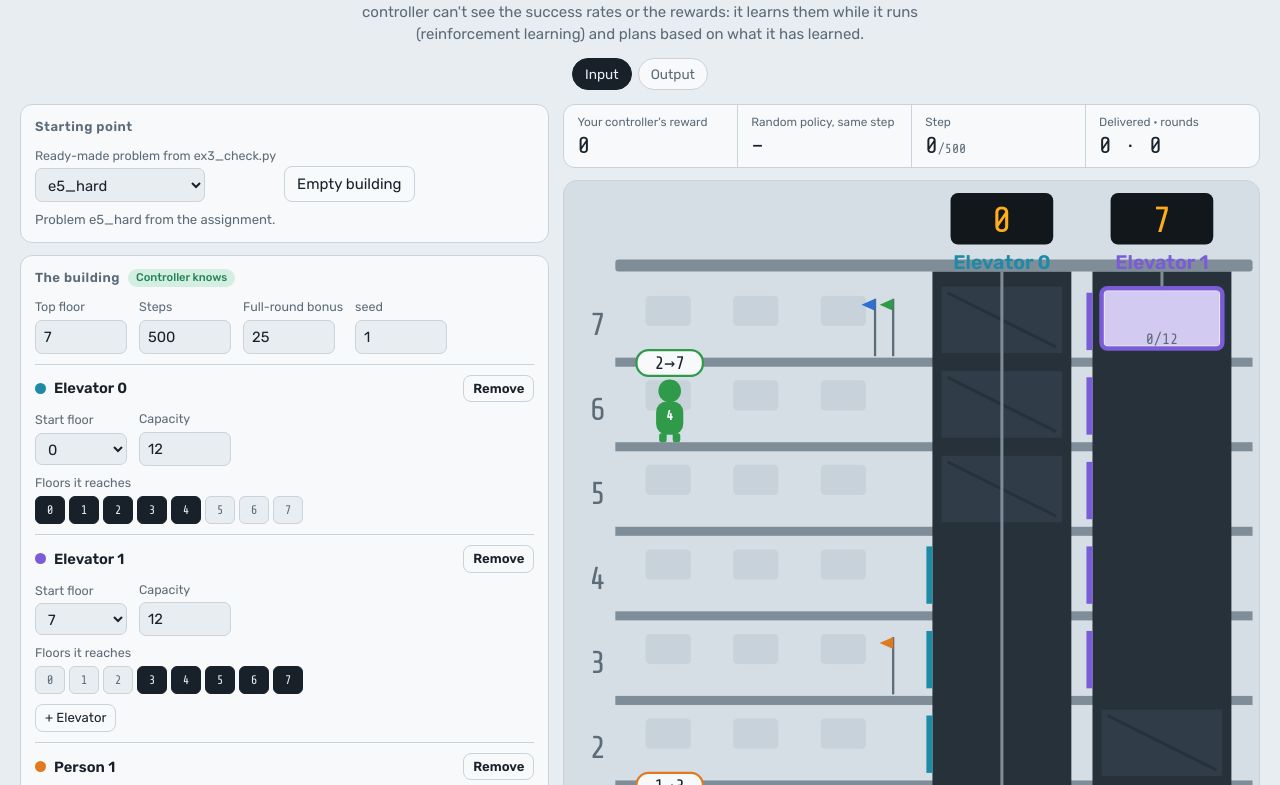
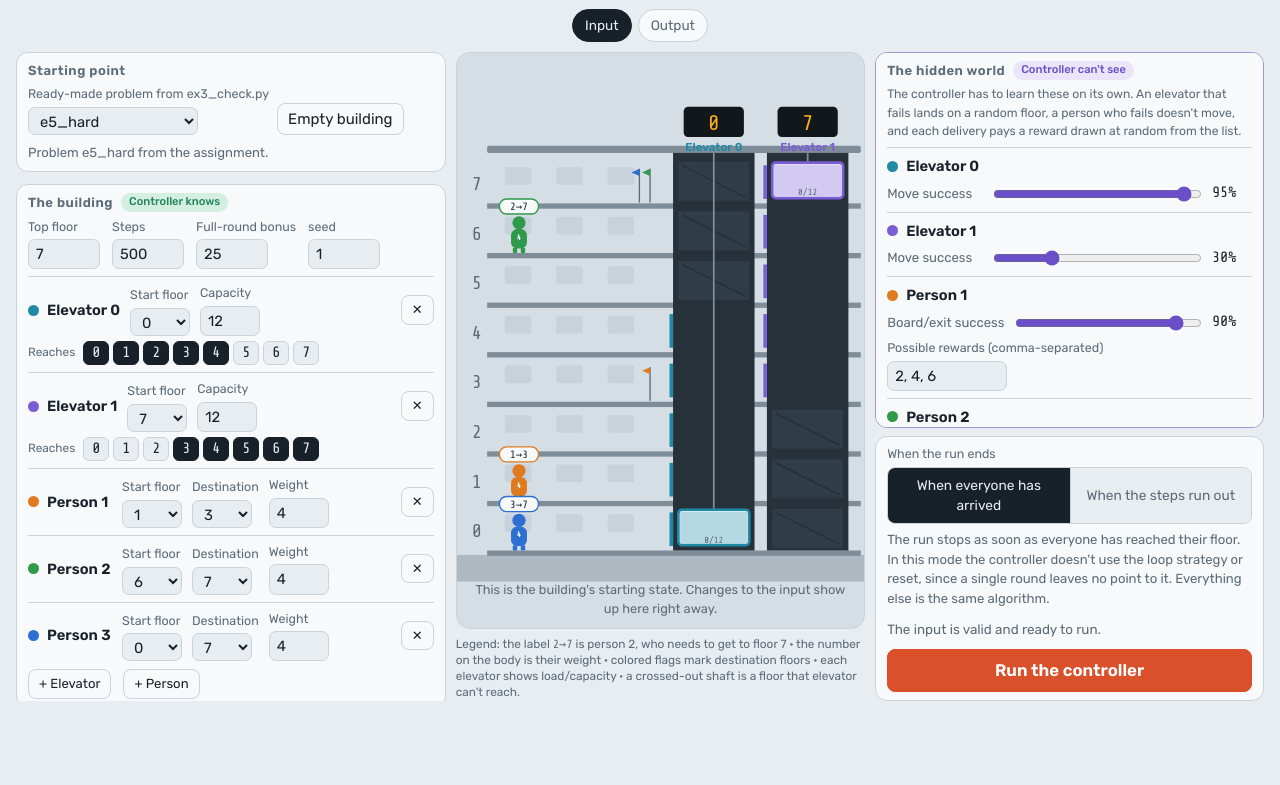
Before and after one commit to YehonatanAbramovitch/Multi-Elevator-Ai, a plain HTML site: page index.html in a window 1280 px wide. Shown: the part 89-874 px from the top of the page. After the commit the page ends 800 px from the top, so only its background shows below. Drawn offline with nearby package versions, Linux system fonts and the light colour scheme; a web font is replaced by a local one.

Commit message:
Lay out the input view in three columns on one screen
The input view now matches the run view: building and people on the left, the building preview in the middle, and the hidden world with the run controls on the right, sized to the window. Elevator and person rows are compressed, and the editor's listeners cover both input columns.

Co-Authored-By: Claude Opus 5.5 <noreply@anthropic.com>

```diff
--- a/index.html
+++ b/index.html
@@ -78,39 +78,51 @@ h1 { font-family: var(--font-display); font-weight: 700; font-size: 3rem; line-h
 
 .main { display: grid; grid-template-columns: minmax(330px, 0.95fr) minmax(0, 1.25fr); gap: 14px; align-items: start; }
 .wrap.wide { max-width: 1680px; }
-.main.run { grid-template-columns: minmax(250px, 0.8fr) minmax(0, 1.15fr) minmax(270px, 1fr); }
-/* run view fills exactly one screen; panels scroll inside if they overflow */
+.main.fit { grid-template-columns: minmax(250px, 0.85fr) minmax(0, 1.15fr) minmax(270px, 1fr); }
+/* both views fill exactly one screen on desktop; columns scroll inside only if they overflow */
 @media (min-width: 941px) {
-  html.run-mode, html.run-mode body { height: 100%; }
-  html.run-mode body { padding-block: 10px; overflow: hidden; }
-  html.run-mode .wrap { height: 100%; gap: 10px; }
+  html.fit, html.fit body { height: 100%; }
+  html.fit body { padding-block: 10px; overflow: hidden; }
+  html.fit .wrap { height: 100%; gap: 10px; }
+  html.fit .foot { display: none; }
+  html.fit .tagline { max-width: 110ch; }
   html.run-mode header { flex-direction: row; flex-wrap: wrap; justify-content: center; gap: 8px 18px; }
   html.run-mode h1 { font-size: 2rem; }
-  html.run-mode .tagline, html.run-mode .foot { display: none; }
-  .main.run { flex: 1 1 auto; min-height: 0; align-items: stretch; grid-template-rows: minmax(0, 1fr); gap: 10px; }
-  .main.run > .col { min-height: 0; overflow-y: auto; gap: 10px; }
-  .main.run .col.stage { overflow: hidden; }
-  .main.run .col.stage > :not(.scene) { flex-shrink: 0; }
-  .main.run .scene { flex: 1 1 auto; min-height: 0; display: flex; }
-  .main.run .scene svg { width: 100%; height: 100%; }
-}
-@media (min-width: 941px) {
+  html.run-mode .tagline { display: none; }
+  html.fit:not(.run-mode) .hud { display: none; }
+  .main.fit { flex: 1 1 auto; min-height: 0; align-items: stretch; grid-template-rows: minmax(0, 1fr); gap: 10px; }
+  .main.fit:not(.run) { grid-template-columns: minmax(330px, 1.05fr) minmax(0, 1fr) minmax(280px, 0.95fr); }
+  .main.fit > .col { min-height: 0; overflow-y: auto; gap: 10px; }
+  .main.fit .col.stage { overflow: hidden; }
+  .main.fit .col.stage > :not(.scene) { flex-shrink: 0; }
+  .main.fit .scene { flex: 1 1 auto; min-height: 0; display: flex; }
+  .main.fit .scene svg { width: 100%; height: 100%; }
   .main.run .insights #logCard { flex: 1 1 auto; min-height: 96px; display: flex; flex-direction: column; }
   .main.run .insights .log { max-height: none; flex: 1 1 auto; min-height: 0; }
+  /* input view: the hidden-world list scrolls, the run card always stays visible */
+  html.fit #editRight { overflow: hidden; }
+  html.fit #editRight .hidden-world { flex: 1 1 auto; min-height: 0; overflow-y: auto; }
+  html.fit #editRight > .card:last-child { flex-shrink: 0; }
+  html.fit .item { padding-top: 7px; margin-top: 7px; gap: 5px; }
+  html.fit .field input, html.fit .field select { padding: 3px 7px; }
 }
 @media (min-width: 941px) and (max-height: 880px) {
-  html.run-mode .card { padding: 8px 11px; }
-  html.run-mode .card h3 { margin-bottom: 5px; }
-  html.run-mode .main.run > .col { gap: 8px; }
+  html.fit .card { padding: 8px 11px; }
+  html.fit .card h3 { margin-bottom: 5px; }
+  html.fit .main.fit > .col { gap: 8px; }
+  html.fit:not(.run-mode) h1 { font-size: 2.3rem; }
+  html.fit:not(.run-mode) .tagline { font-size: 0.86rem; margin-top: 2px; }
+  html.fit .hidden-world > p.muted { font-size: 0.76rem; }
   html.run-mode .bel td { padding: 2px 4px; }
   html.run-mode .why { font-size: 0.78rem; margin-top: 3px; }
   html.run-mode .act { font-size: 1rem; }
   html.run-mode #learnCard > p.muted, html.run-mode #mind .legend { display: none; }
-  html.run-mode .btn { padding: 4px 10px; }
+  html.fit .btn { padding: 4px 10px; }
+  html.fit .btn.run { padding: 8px; }
   html.run-mode .hud > div { padding: 5px 10px; }
   html.run-mode .hud .v { font-size: 1.15rem; }
   html.run-mode .controls { padding: 6px 10px; }
-  html.run-mode .legend-line { font-size: 0.74rem; line-height: 1.35; }
+  html.fit .legend-line { font-size: 0.74rem; line-height: 1.35; }
 }
 @media (min-width: 941px) and (max-width: 1250px) {
   html.run-mode #mind .row { flex-wrap: nowrap; gap: 6px; }
@@ -118,7 +130,7 @@ h1 { font-family: var(--font-display); font-weight: 700; font-size: 3rem; line-h
   html.run-mode .bel { font-size: 0.76rem; }
   html.run-mode .bel .num small { display: none; }
 }
-@media (max-width: 940px) { .main, .main.run { grid-template-columns: minmax(0, 1fr); } .col.stage { order: -1; } }
+@media (max-width: 940px) { .main, .main.fit { grid-template-columns: minmax(0, 1fr); } .col.stage { order: -1; } }
 .col { display: flex; flex-direction: column; gap: 12px; min-width: 0; }
 .card { background: var(--surface); border: 1px solid var(--line); border-radius: 12px; padding: 12px 14px; min-width: 0; }
 .card h3 { margin: 0 0 10px; font-size: 0.82rem; font-weight: 600; color: var(--muted); letter-spacing: 0.04em; display: flex; align-items: center; gap: 8px; flex-wrap: wrap; }
@@ -143,8 +155,16 @@ h1 { font-family: var(--font-display); font-weight: 700; font-size: 3rem; line-h
 .item { border-top: 1px solid var(--line); padding-top: 10px; margin-top: 10px; display: flex; flex-direction: column; gap: 8px; }
 .item-head { display: flex; align-items: center; gap: 8px; font-weight: 600; font-size: 0.92rem; }
 .item-head .x { margin-inline-start: auto; }
+.item-row { display: flex; flex-wrap: wrap; align-items: flex-end; gap: 6px 10px; }
+.item-name { display: inline-flex; align-items: center; gap: 8px; font-weight: 600; font-size: 0.92rem; min-width: 84px; align-self: center; }
+.item-row .x { margin-inline-start: auto; align-self: center; }
+.item-row .field input, .item-row .field select { width: 60px; }
+.item-row .x { padding: 2px 8px; }
+#editor > .card > .row .field input { width: 72px; }
 .dot { width: 11px; height: 11px; border-radius: 50%; display: inline-block; flex: none; }
-.chips { display: flex; flex-wrap: wrap; gap: 4px; direction: ltr; }
+.chips { display: flex; flex-wrap: wrap; gap: 4px; direction: ltr; align-items: center; }
+.reach-l { font-size: 0.74rem; color: var(--muted); margin-right: 4px; }
+html.fit .chip { height: 24px; min-width: 26px; }
 .chip { min-width: 30px; height: 28px; border-radius: 6px; border: 1px solid var(--line); background: var(--bg); font-family: var(--font-led); cursor: pointer; padding: 0 6px; }
 .chip[aria-pressed="true"] { background: var(--ink); color: var(--bg); border-color: var(--ink); }
 .prob { display: flex; align-items: center; gap: 8px; }
@@ -260,25 +280,10 @@ h1 { font-family: var(--font-display); font-weight: 700; font-size: 3rem; line-h
             <div class="field"><label for="fSeed">seed</label><input id="fSeed" type="number" min="0" max="999999"></div>
           </div>
           <div id="elevList"></div>
-          <button class="btn small" id="addElev" type="button" style="margin-top:10px">+ Elevator</button>
           <div id="persList"></div>
-          <button class="btn small" id="addPers" type="button" style="margin-top:10px">+ Person</button>
+          <div class="row" style="margin-top:8px"><button class="btn small" id="addElev" type="button">+ Elevator</button><button class="btn small" id="addPers" type="button">+ Person</button></div>
         </div>
 
-        <div class="card hidden-world">
-          <h3>The hidden world <span class="tag hide">Controller can't see</span></h3>
-          <p class="muted" style="margin:0 0 4px">The controller has to learn these on its own. An elevator that fails lands on a random floor, a person who fails doesn't move, and each delivery pays a reward drawn at random from the list.</p>
-          <div id="hiddenList"></div>
-        </div>
-
-        <div class="card">
-          <div class="field" style="margin-bottom:6px"><span>When the run ends</span>
-            <div class="seg" id="modeSeg" role="group" aria-label="When the run ends"><button type="button" data-m="single" aria-pressed="true">When everyone has arrived</button><button type="button" data-m="full" aria-pressed="false">When the steps run out</button></div>
-          </div>
-          <p class="muted" id="modeNote" style="margin:0 0 10px"></p>
-          <ul class="issues" id="issues"></ul>
-          <button class="btn primary run" id="runBtn" type="button" style="margin-top:10px">Run the controller</button>
-        </div>
       </div>
 
       <div id="mind" class="col" hidden>
@@ -348,6 +353,23 @@ h1 { font-family: var(--font-display); font-weight: 700; font-size: 3rem; line-h
         <ul class="log" id="log"></ul>
       </div>
     </div>
+    <!-- input view: hidden world and run controls, right of the building -->
+    <div class="col editright" id="editRight">
+      <div class="card hidden-world">
+        <h3>The hidden world <span class="tag hide">Controller can't see</span></h3>
+        <p class="muted" style="margin:0 0 4px">The controller has to learn these on its own. An elevator that fails lands on a random floor, a person who fails doesn't move, and each delivery pays a reward drawn at random from the list.</p>
+        <div id="hiddenList"></div>
+      </div>
+
+      <div class="card">
+        <div class="field" style="margin-bottom:6px"><span>When the run ends</span>
+          <div class="seg" id="modeSeg" role="group" aria-label="When the run ends"><button type="button" data-m="single" aria-pressed="true">When everyone has arrived</button><button type="button" data-m="full" aria-pressed="false">When the steps run out</button></div>
+        </div>
+        <p class="muted" id="modeNote" style="margin:0 0 10px"></p>
+        <ul class="issues" id="issues"></ul>
+        <button class="btn primary run" id="runBtn" type="button" style="margin-top:10px">Run the controller</button>
+      </div>
+    </div>
   </div>
   <p class="foot">The world's rules match the assignment's engine (ext_elev.py). Every action, RESET included, costs one step. "Random policy" is the course baseline: a uniform choice among the legal actions, in the same world and with the same seed.</p>
 </div>
@@ -945,25 +967,21 @@ if (typeof module !== 'undefined') module.exports = { Engine, Controller, mulber
       const E = cfg.E[e];
       let chips = '';
       for (let f = 0; f <= cfg.height; f++) chips += `<button type="button" class="chip" data-e="${e}" data-f="${f}" aria-pressed="${E.reach.includes(f)}" aria-label="Elevator ${e} reaches floor ${f}">${f}</button>`;
-      h += `<div class="item"><div class="item-head"><i class="dot" style="background:${ECOL[i % 4]}"></i>Elevator ${e}
-          <button type="button" class="btn small x" data-del-e="${e}" ${eids.length < 2 ? 'disabled' : ''}>Remove</button></div>
-        <div class="row">
+      h += `<div class="item"><div class="item-row"><span class="item-name"><i class="dot" style="background:${ECOL[i % 4]}"></i>Elevator ${e}</span>
           <div class="field"><label for="es-${e}">Start floor</label><select id="es-${e}" data-e-start="${e}">${floorOptions(E.start)}</select></div>
           <div class="field"><label for="ec-${e}">Capacity</label><input id="ec-${e}" type="number" min="1" max="100" value="${E.cap}" data-e-cap="${e}"></div>
-        </div>
-        <div class="field">Floors it reaches<div class="chips">${chips}</div></div></div>`;
+          <button type="button" class="btn small x" data-del-e="${e}" ${eids.length < 2 ? 'disabled' : ''} aria-label="Remove elevator ${e}" title="Remove elevator ${e}">✕</button></div>
+        <div class="chips"><span class="reach-l">Reaches</span>${chips}</div></div>`;
     });
     $('elevList').innerHTML = h;
     h = '';
     pids.forEach((p, i) => {
       const P = cfg.P[p];
-      h += `<div class="item"><div class="item-head"><i class="dot" style="background:${PCOL[i % 6]}"></i>Person ${p}
-          <button type="button" class="btn small x" data-del-p="${p}" ${pids.length < 2 ? 'disabled' : ''}>Remove</button></div>
-        <div class="row">
+      h += `<div class="item"><div class="item-row"><span class="item-name"><i class="dot" style="background:${PCOL[i % 6]}"></i>Person ${p}</span>
           <div class="field"><label for="ps-${p}">Start floor</label><select id="ps-${p}" data-p-start="${p}">${floorOptions(P.start)}</select></div>
           <div class="field"><label for="pg-${p}">Destination</label><select id="pg-${p}" data-p-goal="${p}">${floorOptions(P.goal)}</select></div>
           <div class="field"><label for="pw-${p}">Weight</label><input id="pw-${p}" type="number" min="1" max="100" value="${P.w}" data-p-w="${p}"></div>
-        </div></div>`;
+          <button type="button" class="btn small x" data-del-p="${p}" ${pids.length < 2 ? 'disabled' : ''} aria-label="Remove person ${p}" title="Remove person ${p}">✕</button></div></div>`;
     });
     $('persList').innerHTML = h;
     h = '';
@@ -994,7 +1012,7 @@ if (typeof module !== 'undefined') module.exports = { Engine, Controller, mulber
   $('fHorizon').addEventListener('change', e => { cfg.horizon = clampInt(e.target.value, 10, 1000, cfg.horizon); e.target.value = cfg.horizon; touched(); });
   $('fGoal').addEventListener('change', e => { cfg.goal = clampInt(e.target.value, 0, 1000, cfg.goal); e.target.value = cfg.goal; touched(); });
   $('fSeed').addEventListener('change', e => { cfg.seed = clampInt(e.target.value, 0, 999999, cfg.seed); e.target.value = cfg.seed; refreshAfterEdit(); });
-  $('editor').addEventListener('click', e => {
+  document.querySelector('.main').addEventListener('click', e => {
     const t = e.target.closest('button'); if (!t) return;
     if (t.dataset.f != null && t.dataset.e != null) {
       const E = cfg.E[t.dataset.e], f = +t.dataset.f;
@@ -1004,7 +1022,7 @@ if (typeof module !== 'undefined') module.exports = { Engine, Controller, mulber
     } else if (t.dataset.delE != null) { delete cfg.E[t.dataset.delE]; cfg.name = null; renderEditor(); }
     else if (t.dataset.delP != null) { delete cfg.P[t.dataset.delP]; cfg.name = null; renderEditor(); }
   });
-  $('editor').addEventListener('change', e => {
+  document.querySelector('.main').addEventListener('change', e => {
     const d = e.target.dataset, v = e.target.value;
     if (d.eStart != null) { const E = cfg.E[d.eStart]; E.start = +v; if (!E.reach.includes(E.start)) E.reach = E.reach.concat(E.start).sort((a, b) => a - b); cfg.name = null; renderEditor(); return; }
     if (d.eCap != null) { cfg.E[d.eCap].cap = clampInt(v, 1, 100, cfg.E[d.eCap].cap); e.target.value = cfg.E[d.eCap].cap; }
@@ -1015,7 +1033,7 @@ if (typeof module !== 'undefined') module.exports = { Engine, Controller, mulber
     else return;
     touched();
   });
-  $('editor').addEventListener('input', e => {
+  document.querySelector('.main').addEventListener('input', e => {
     const d = e.target.dataset;
     if (d.eP != null) { cfg.E[d.eP].p = +e.target.value; e.target.nextElementSibling.textContent = Math.round(cfg.E[d.eP].p * 100) + '%'; touched(); }
     else if (d.pP != null) { cfg.P[d.pP].p = +e.target.value; e.target.nextElementSibling.textContent = Math.round(cfg.P[d.pP].p * 100) + '%'; touched(); }
@@ -1238,8 +1256,8 @@ if (typeof module !== 'undefined') module.exports = { Engine, Controller, mulber
     $('editor').hidden = m !== 'edit'; $('mind').hidden = m !== 'run';
     $('controls').hidden = $('insights').hidden = m !== 'run';
     document.querySelector('.main').classList.toggle('run', m === 'run');
-    document.querySelector('.wrap').classList.toggle('wide', m === 'run');
     document.documentElement.classList.toggle('run-mode', m === 'run');
+    $('editRight').hidden = m !== 'edit';
     $('editNote').hidden = m !== 'edit';
     $('stepEdit').classList.toggle('on', m === 'edit'); $('stepRun').classList.toggle('on', m === 'run');
   }
@@ -1559,6 +1577,9 @@ if (typeof module !== 'undefined') module.exports = { Engine, Controller, mulber
   $('modeSeg').addEventListener('click', e => { const b = e.target.closest('button'); if (!b) return; runMode = b.dataset.m; syncMode(); });
 
   // ---------- boot ----------
+  document.documentElement.classList.add('fit');
+  document.querySelector('.main').classList.add('fit');
+  document.querySelector('.wrap').classList.add('wide');
   cfg = fromPreset(PRESETS.find(P => P.name === 'e5_hard'));
   setMode('edit');
   syncMode();
```
Also changed, not shown: src/lab_template.html (+71 -50 lines).
